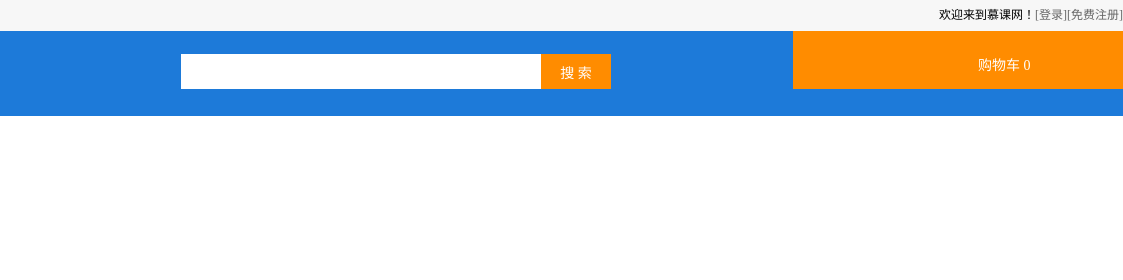
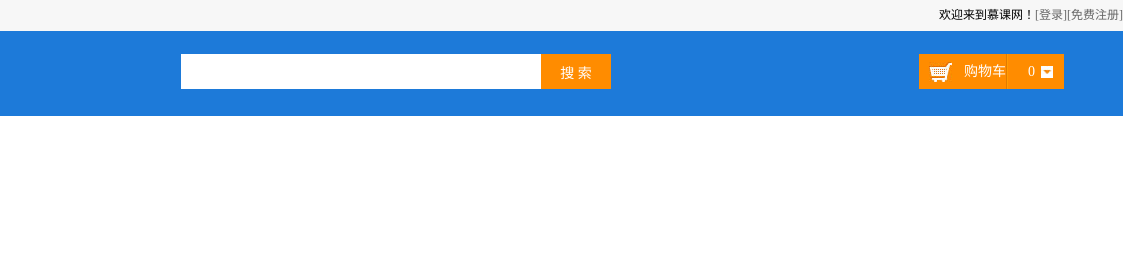
Before and after one commit to ningkaikok/ds, a plain HTML site: page index.html in a window 1280 px wide. Shown: the full height of the page, 157-1280 px from the left. Drawn offline with nearby package versions, Linux system fonts and the light colour scheme.

Commit message:
modified the index

```diff
--- a/index.html
+++ b/index.html
@@ -4,7 +4,9 @@
   <meta name="viewport" content="initial-scale=1.0, user-scalable=no"/>
   <link rel="stylesheet" href="style/main.css">
   <link rel="stylesheet" href="style/reset.css">
-  <script src="main.js"></script>
+
+  <script src="http://apps.bdimg.com/libs/jquery/2.1.1/jquery.js"></script>
+
 </head>
 <body>
 <div class="headerBar">
@@ -27,8 +29,8 @@
 	    	 <input type="button" value="搜 索" class="search_btn fr">
 	    </div>
 	    <div class="shopCar fr">
-	    	<span class="shopText">购物车</span>
-	        <span class="shopNum">0</span>
+	    	<span class="shopText fl">购物车</span>
+	        <span class="shopNum fr">0</span>
 	    </div>
 	</div>
 	 <div class="navBox">
@@ -48,5 +50,7 @@
 	</div>
 
 </div>
+
+
 </body>
 </html>
--- /dev/null
+++ b/js/test.js
@@ -0,0 +1,6 @@
+<script src="//cdn.bootcss.com/jquery/3.0.0-beta1/jquery.js"></script>
+$.post("http://api.themoviedb.org/2.1/Movie.getImages/en/json/ed7e2e092ca896037ce13d2bf11a08f1/550&callback=?",
+   function(data){
+    alert(data);
+   },
+"json");
--- a/style/main.css
+++ b/style/main.css
@@ -14,4 +14,30 @@
 .search_text{width: 360px;height: 35px;line-height: 14px;padding: 11px 5px 10px;background-color: #FFF;}
 .search_btn{width: 70px;height: 35px;font-size: 14px;font-family: "Microsoft YaHei","微软雅黑";  color: #FFFFFF;background-color: #FF8C00;}
 /*购物车*/
-.shopCar{width:145px;height: 35px;background: #FF8C00 ;font-size: 14px;font-family: "Microsoft YaHei","微软雅黑";  color: #FFFFFF;padding-top: 23px;padding-left: 185px; }
+.shopCar{
+	width:145px;
+	height: 35px;
+	background: #FF8C00 ;
+	font-size: 14px;
+	font-family: "Microsoft YaHei","微软雅黑";
+	color: #FFFFFF;
+	margin-top:23px;
+	margin-right: 59px;
+}
+.shopText{
+
+	 height: 100%;
+	 width: 87px;
+	 border-right: #E27A00 solid 1px;
+	 line-height: 35px;
+	 background:url(../image/icon/shopCarIcon.jpg) 10px center no-repeat;
+	 text-indent: 40px;text-align: right;}
+.shopNum{
+	width: 27px;
+	height: 35px;
+	line-height: 35px;
+	border-left: #FF9C01 solid 1px;
+	background: url(../image/icon/sj.jpg) 33px center no-repeat;
+	text-align: right;
+	padding-right: 29px;
+}
```
Also changed, not shown: image/icon/shopCarIcon.jpg (added), image/icon/sj.jpg (added).
